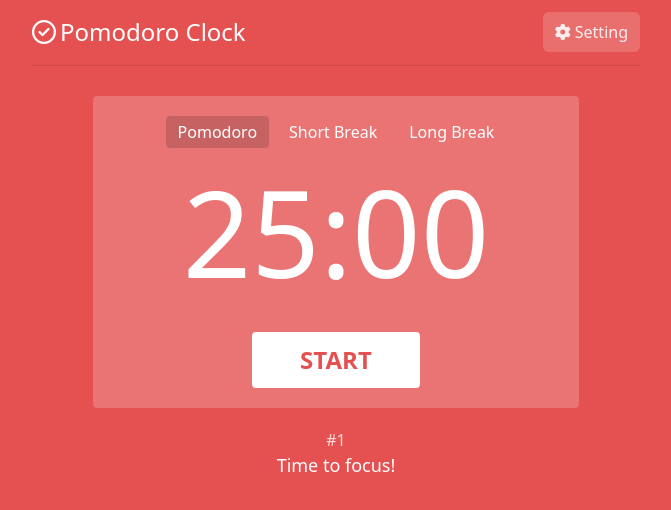
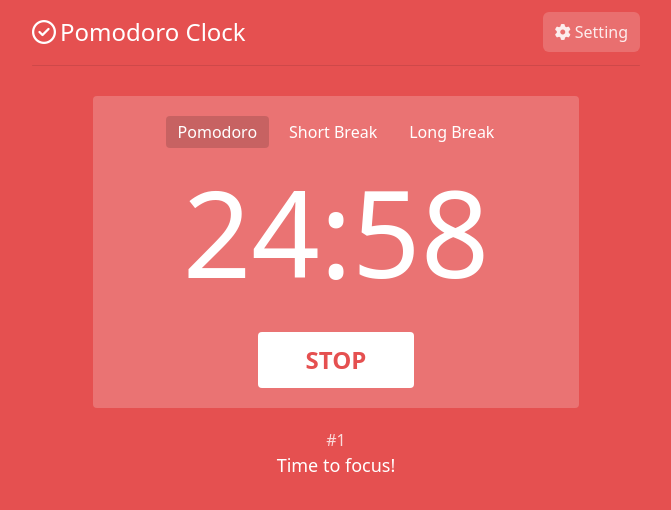
Before and after one commit to TrinhDuc01/pomodoro-clock, a React (Vite) app: page / in a window 1280 px wide. Both pictures are taken after a click on the button "START". Shown: the top 510 px of the page, without its empty margins (304-975 px from the left). Built offline with nearby package versions, Linux system fonts and the light colour scheme.

Commit message:
complete timer function

```diff
--- a/src/components/Clock.jsx
+++ b/src/components/Clock.jsx
@@ -1,14 +1,30 @@
-import { useEffect, useState } from "react"
+import { useEffect, useRef, useState } from "react"
 import { useDispatch, useSelector } from "react-redux"
 import Button from "./Button"
+import FormatTimeString from "../utilities/FormatTimeString"
 
 const Clock = () => {
     const dispatch = useDispatch()
     const time = useSelector(state => state.timeReducer)
     const [counter, setCounter] = useState(0)
+    const [start, setStart] = useState(false)
+    const timeOutIDRef = useRef(null)
     useEffect(() => {
-        setCounter
-    }, time)
+        setCounter(time.minutes * 60)
+        // console.log('set')
+    }, [time])
+
+    const handleStart = () => {
+        setStart(!start)
+        timeOutIDRef.current = setInterval(() => {
+            setCounter(prev => prev - 1)
+        }, 1000)
+    }
+
+    const handleStop = () => {
+        setStart(!start)
+        clearInterval(timeOutIDRef.current)
+    }
 
     const handleClock = (clock) => {
         dispatch({
@@ -16,7 +32,6 @@ const Clock = () => {
         })
     }
 
-    console.log(time)
     return <div className="flex flex-col justify-center items-center py-5 gap-6 rounded bg-[#ffffff33]">
         <div className="flex gap-2">
             <Button time={time} name={"Pomodoro"} handleClock={() => handleClock("POMODORO")} />
@@ -24,9 +39,13 @@ const Clock = () => {
             <Button time={time} name={"Long Break"} handleClock={() => handleClock("LONG")} />
         </div>
         <div className="text-6xl font-[500] text-[120px]">
-            25:00
+            {FormatTimeString(counter)}
         </div>
-        <button style={{color: time.color}} className={`bg-white hover:bg-gray-200 text-2xl px-12 py-3 mt-4 rounded font-[600]`}>START</button>
+        {
+            start ?
+                <button onClick={handleStop} style={{ color: time.color }} className={`bg-white hover:bg-gray-200 text-2xl px-12 py-3 mt-4 rounded font-[600]`}>STOP</button> :
+                <button onClick={handleStart} style={{ color: time.color }} className={`bg-white hover:bg-gray-200 text-2xl px-12 py-3 mt-4 rounded font-[600]`}>START</button>
+        }
     </div>
 }
 export default Clock
```
